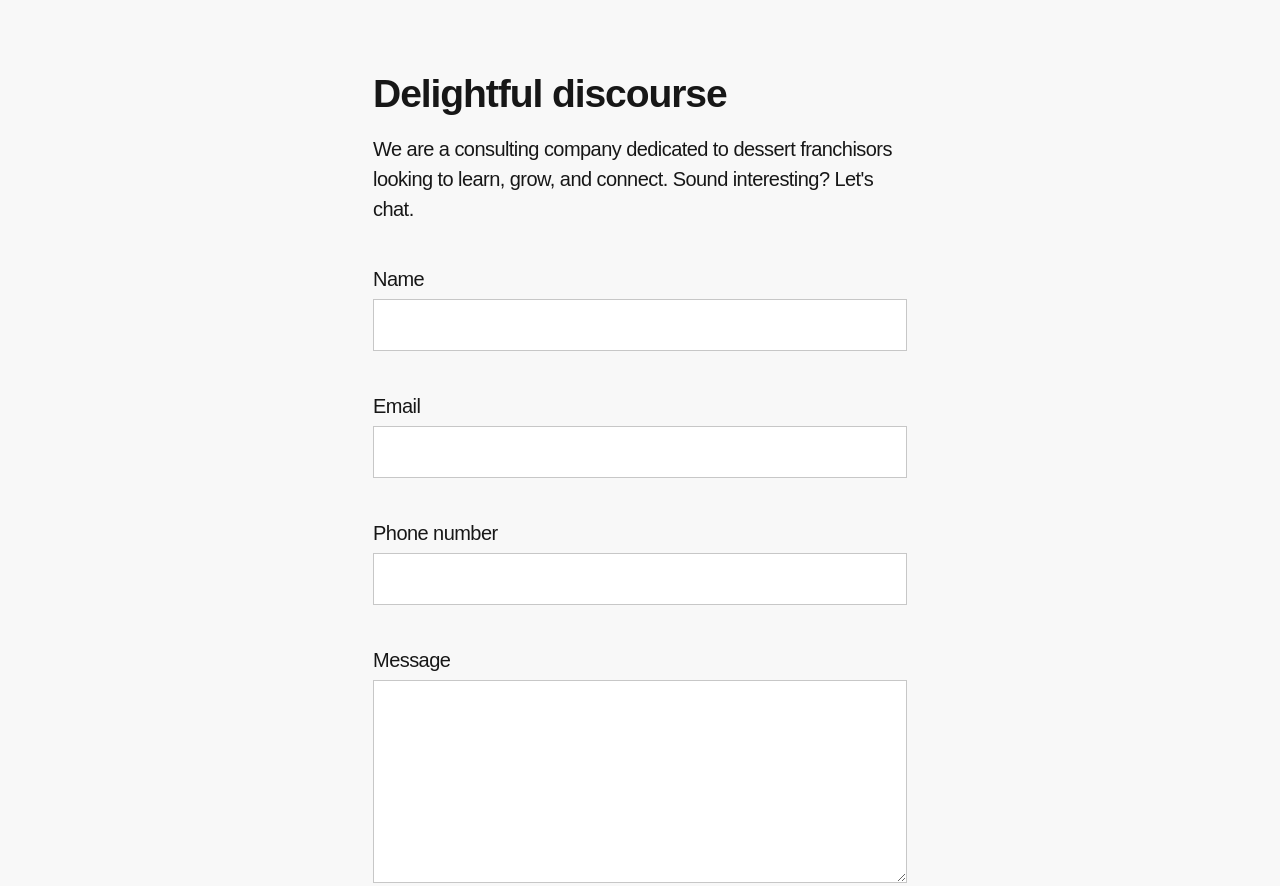
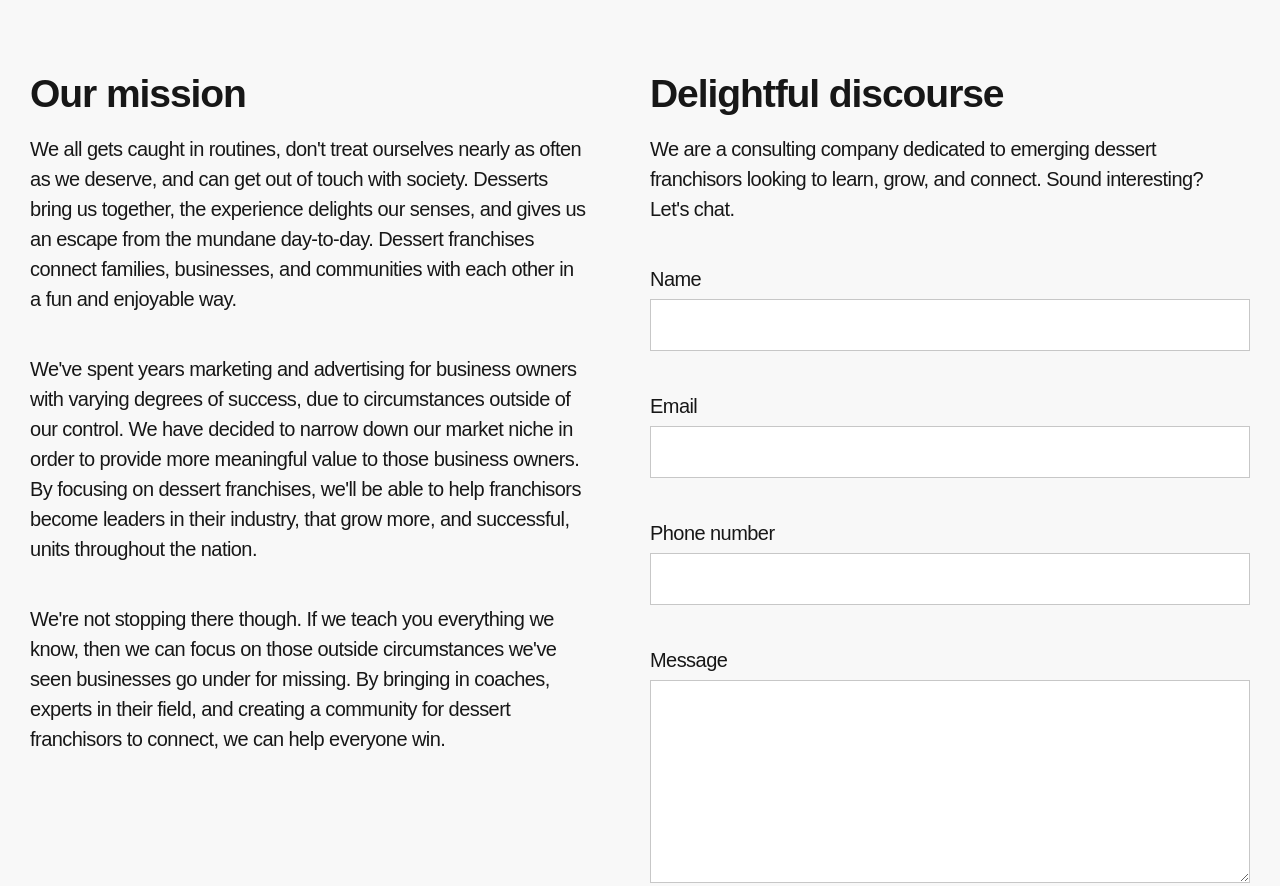
Before and after one commit to frankstallone/sweetspot, an Astro site: page / in a window 1280 px wide. Shown: the part 900-1786 px from the top of the page. Built offline with nearby package versions, Linux system fonts and the light colour scheme; Astro itself is replaced by a stand-in of ours; a web font is replaced by a local one.

Commit message:
feat: ✨ Added mission

```diff
--- a/src/components/Contact.astro
+++ b/src/components/Contact.astro
@@ -4,14 +4,40 @@
 
 <div class="region" style="--spot-color: var(--gray200);" id="contact">
   <div class="wrapper flow prose" style="--flow-space: var(--space-l);">
-    <div class="content">
+    <div class="switcher">
+      <div class="flow prose">
+        <h2>Our mission</h2>
+        <p>
+          We all gets caught in routines, don't treat ourselves nearly as often
+          as we deserve, and can get out of touch with society. Desserts bring
+          us together, the experience delights our senses, and gives us an
+          escape from the mundane day-to-day. Dessert franchises connect
+          families, businesses, and communities with each other in a fun and
+          enjoyable way.
+        </p>
+        <p>
+          We've spent years marketing and advertising for business owners with
+          varying degrees of success, due to circumstances outside of our
+          control. We have decided to narrow down our market niche in order to
+          provide more meaningful value to those business owners. By focusing on
+          dessert franchises, we'll be able to help franchisors become leaders
+          in their industry, that grow more, and successful, units throughout
+          the nation.
+        </p>
+        <p>
+          We're not stopping there though. If we teach you everything we know,
+          then we can focus on those outside circumstances we've seen businesses
+          go under for missing. By bringing in coaches, experts in their field,
+          and creating a community for dessert franchisors to connect, we can
+          help everyone win.
+        </p>
+      </div>
       <div class="flow prose">
         <h2>Delightful discourse</h2>
         <p>
-          We are a consulting company dedicated to dessert franchisors looking
-          to learn, grow, and connect. Sound interesting? Let's chat.
+          We are a consulting company dedicated to emerging dessert franchisors
+          looking to learn, grow, and connect. Sound interesting? Let's chat.
         </p>
-      </div>
         <form
           name="main"
           class="flow"
@@ -50,3 +76,4 @@
       </div>
     </div>
   </div>
+</div>
```
Lines whose indentation alone changed are shown as unchanged.
